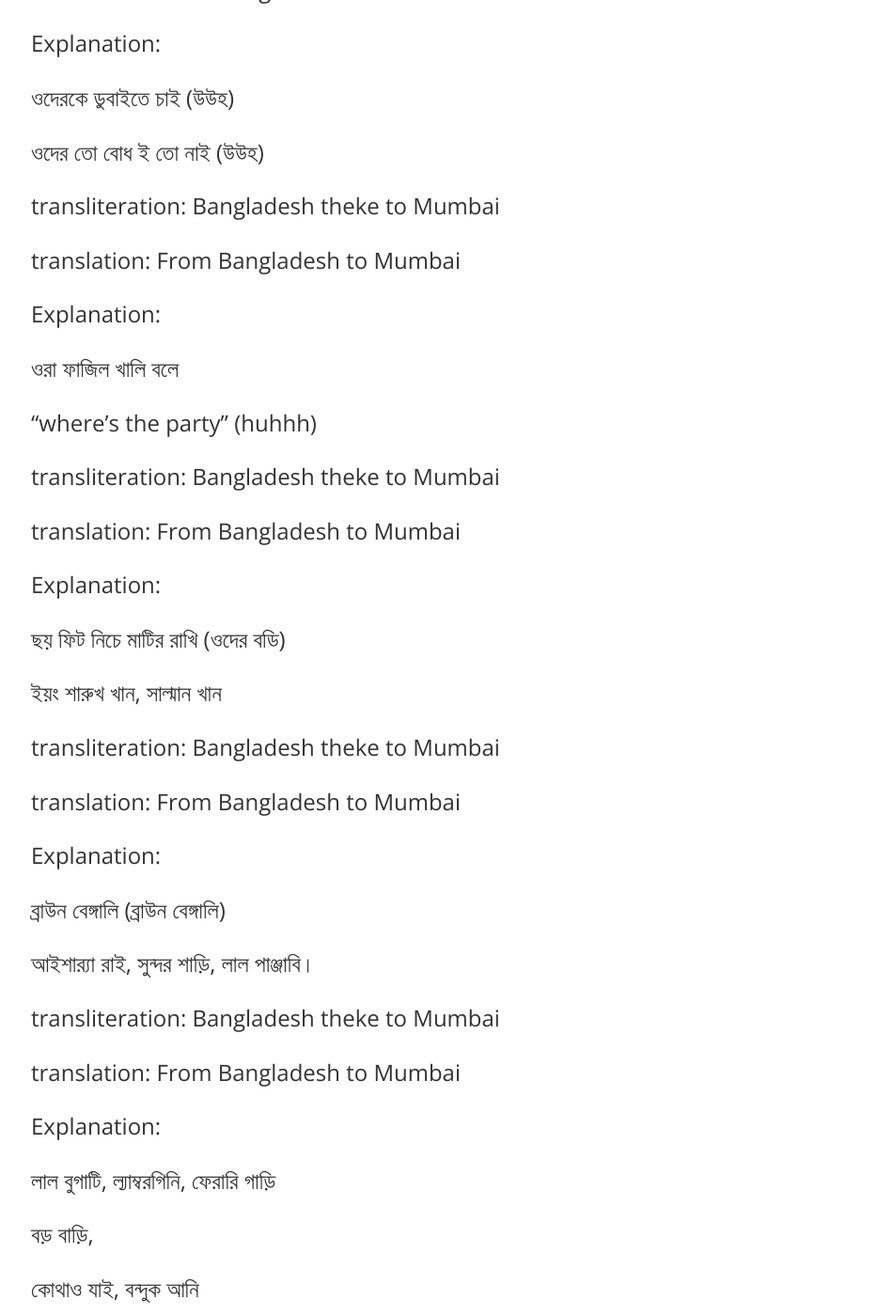
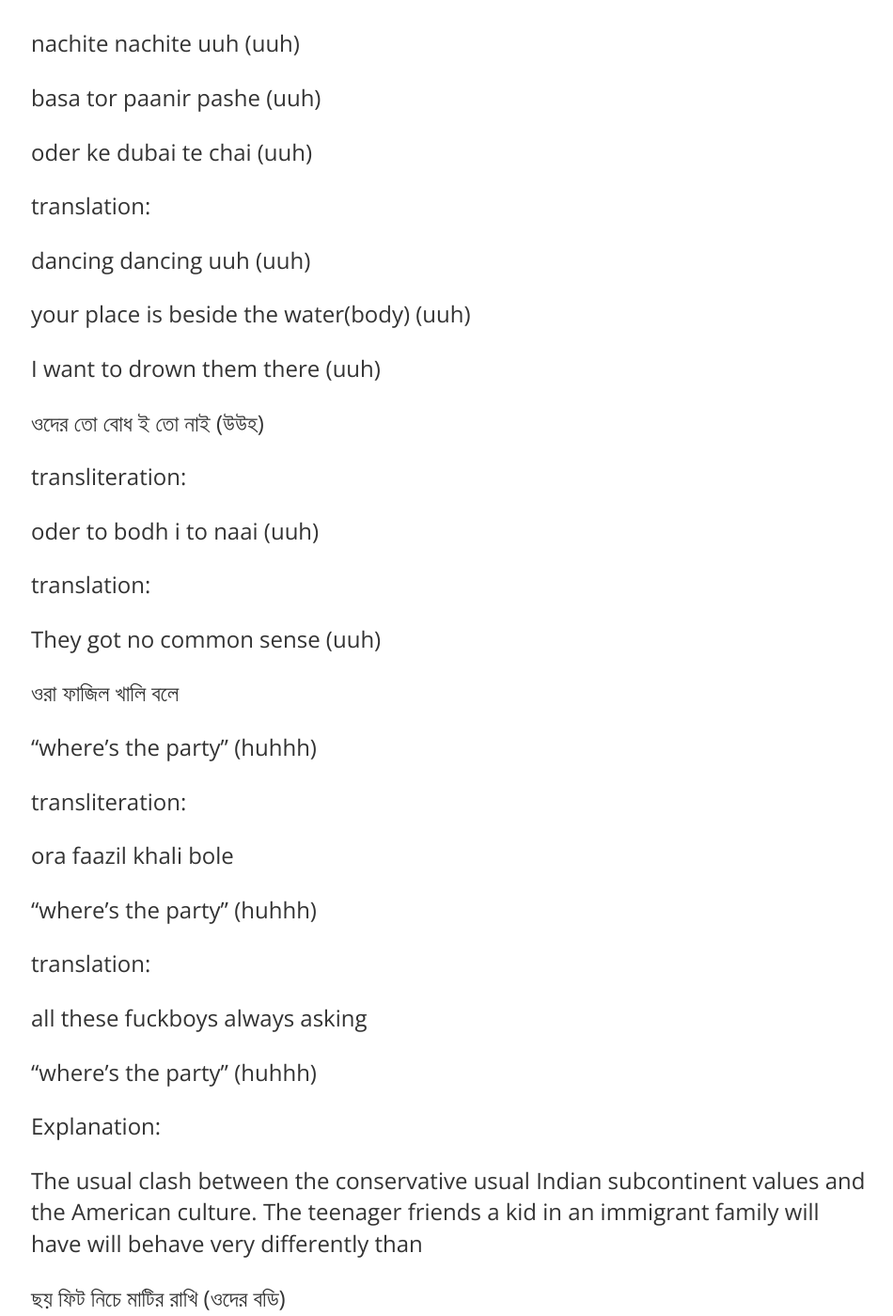
Before and after one commit to damnArin/damnArin.github.io, a Jekyll site: the page built from _posts/2020-06-28-Bhanga Bangla - Bangla Hiphop - Mumble Rap.md, in a window 1280 px wide and 1400 px high, scrolled down 23887 px. Shown: the whole window at 94% size, without its empty margins (159-1109 px from the left). Built offline with Jekyll 4.4.1, drawn with Linux system fonts in a browser that asks for light colours; comment, search, counter and statistics services are not loaded; some of the changed text lies outside the part shown.

Commit message:
Update 2020-06-28-Bhanga Bangla - Bangla Hiphop - Mumble Rap.md

```diff
--- a/_posts/2020-06-28-Bhanga Bangla - Bangla Hiphop - Mumble Rap.md
+++ b/_posts/2020-06-28-Bhanga Bangla - Bangla Hiphop - Mumble Rap.md
@@ -743,23 +743,35 @@
 
 বাসা তোর পানির পাশে (উউহ)
 
-transliteration: Bangladesh theke to Mumbai
+ওদেরকে ডুবাইতে চাই (উউহ)
 
-translation: From Bangladesh to Mumbai
+transliteration:
 
-Explanation:
+nachite nachite uuh (uuh)
+
+basa tor paanir pashe (uuh)
+
+oder ke dubai te chai (uuh)
+
+translation:
+
+dancing dancing uuh (uuh)
+
+your place is beside the water(body) (uuh)
+
+I want to drown them there (uuh)
 
 
 
-ওদেরকে ডুবাইতে চাই (উউহ)
-
 ওদের তো বোধ ই তো নাই (উউহ)
 
-transliteration: Bangladesh theke to Mumbai
+transliteration:
 
-translation: From Bangladesh to Mumbai
+oder to bodh i to naai (uuh)
 
-Explanation:
+translation:
+
+They got no common sense (uuh)
 
 
 
@@ -767,11 +779,22 @@
 
 "where's the party" (huhhh)
 
-transliteration: Bangladesh theke to Mumbai
+transliteration:
 
-translation: From Bangladesh to Mumbai
+ora faazil khali bole
+
+"where's the party" (huhhh)
+
+translation:
+
+all these fuckboys always asking
+
+"where's the party" (huhhh)
+
 
 Explanation:
+
+The usual clash between the conservative usual Indian subcontinent values and the American culture. The teenager friends a kid in an immigrant family will have will behave very differently than
 
 
 ছয় ফিট নিচে মাটির রাখি (ওদের বডি)
```
